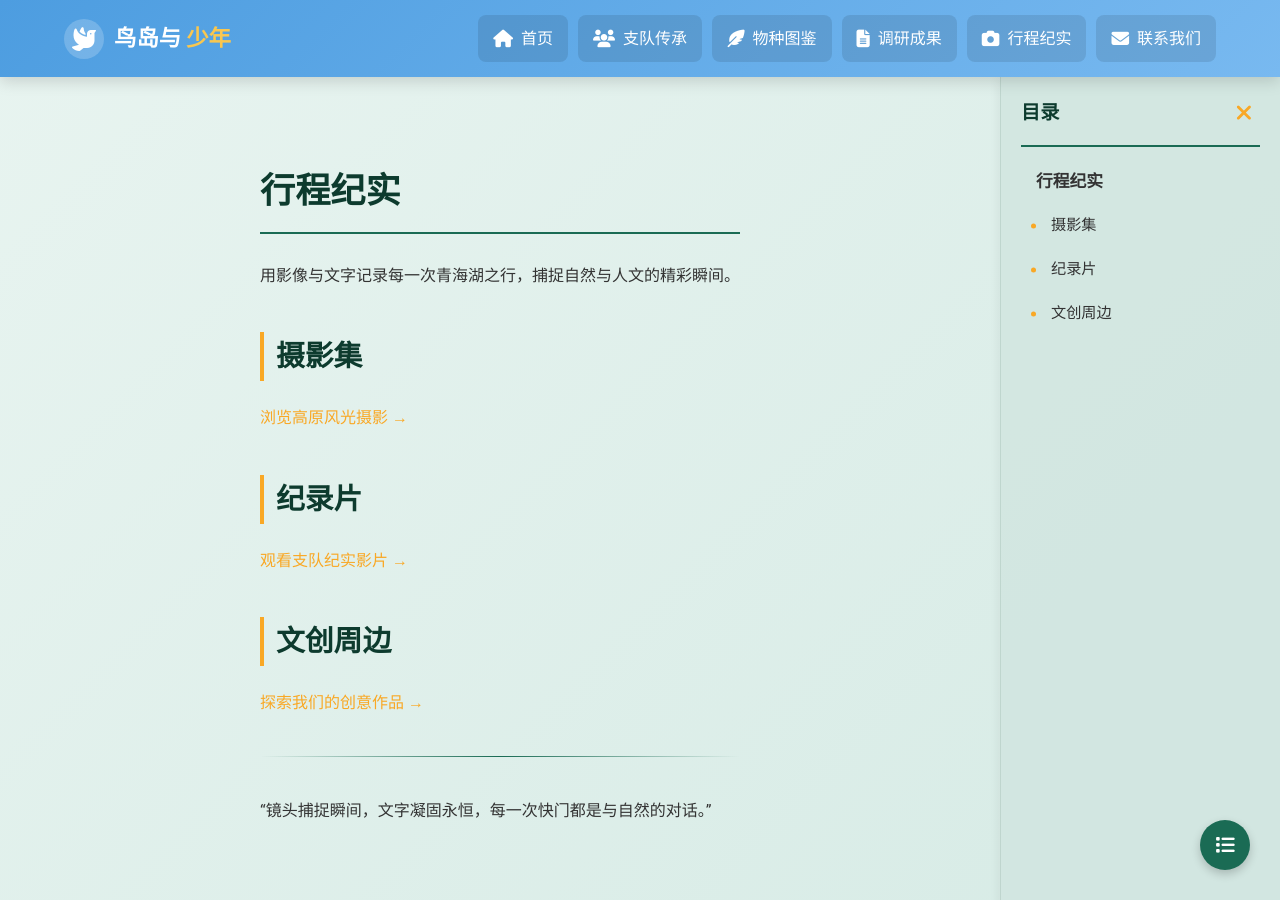
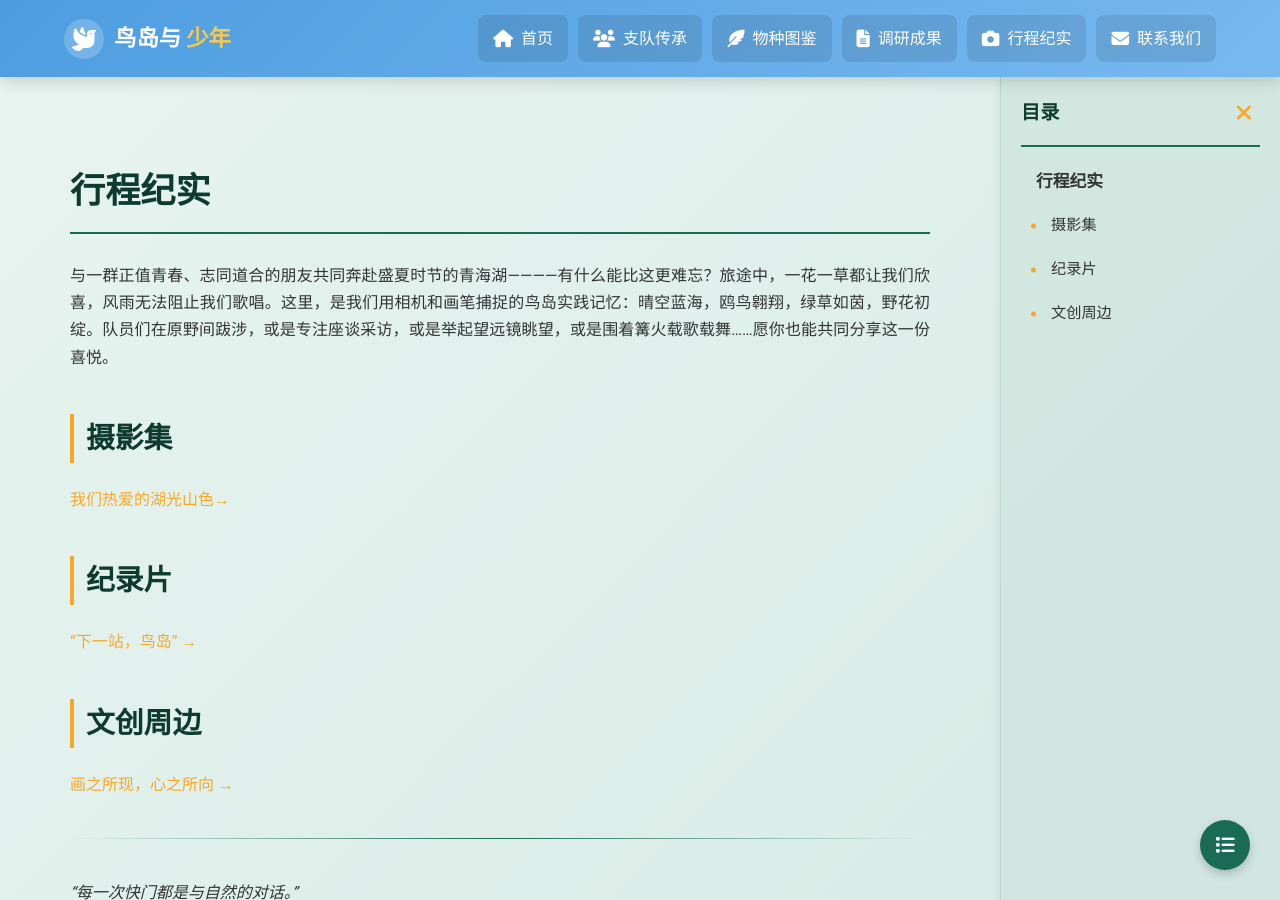
Before and after one commit to zf-li23/tsinghua_birdisland.github.io, a Jekyll site: the page built from records/index.md, in a window 1280 px wide and 900 px high. Built offline with Jekyll 4.4.1, drawn with Linux system fonts in a browser that asks for light colours.

Commit message:
Update index.md

```diff
--- a/records/index.md
+++ b/records/index.md
@@ -6,20 +6,20 @@
 
 # 行程纪实
 
-用影像与文字记录每一次青海湖之行，捕捉自然与人文的精彩瞬间。
+与一群正值青春、志同道合的朋友共同奔赴盛夏时节的青海湖————有什么能比这更难忘？旅途中，一花一草都让我们欣喜，风雨无法阻止我们歌唱。这里，是我们用相机和画笔捕捉的鸟岛实践记忆：晴空蓝海，鸥鸟翱翔，绿草如茵，野花初绽。队员们在原野间跋涉，或是专注座谈采访，或是举起望远镜眺望，或是围着篝火载歌载舞……愿你也能共同分享这一份喜悦。
 
 ## 摄影集
 
-[浏览高原风光摄影 →]({{ '/records/photos/' | relative_url }})
+[我们热爱的湖光山色→]({{ '/records/photos/' | relative_url }})
 
 ## 纪录片
 
-[观看支队纪实影片 →]({{ '/records/documentary/' | relative_url }})
+[“下一站，鸟岛” →]({{ '/records/documentary/' | relative_url }})
 
 ## 文创周边
 
-[探索我们的创意作品 →]({{ '/records/creative/' | relative_url }})
+[画之所现，心之所向 →]({{ '/records/creative/' | relative_url }})
 
 ---
 
-"镜头捕捉瞬间，文字凝固永恒，每一次快门都是与自然的对话。"
+_"每一次快门都是与自然的对话。"_
```
